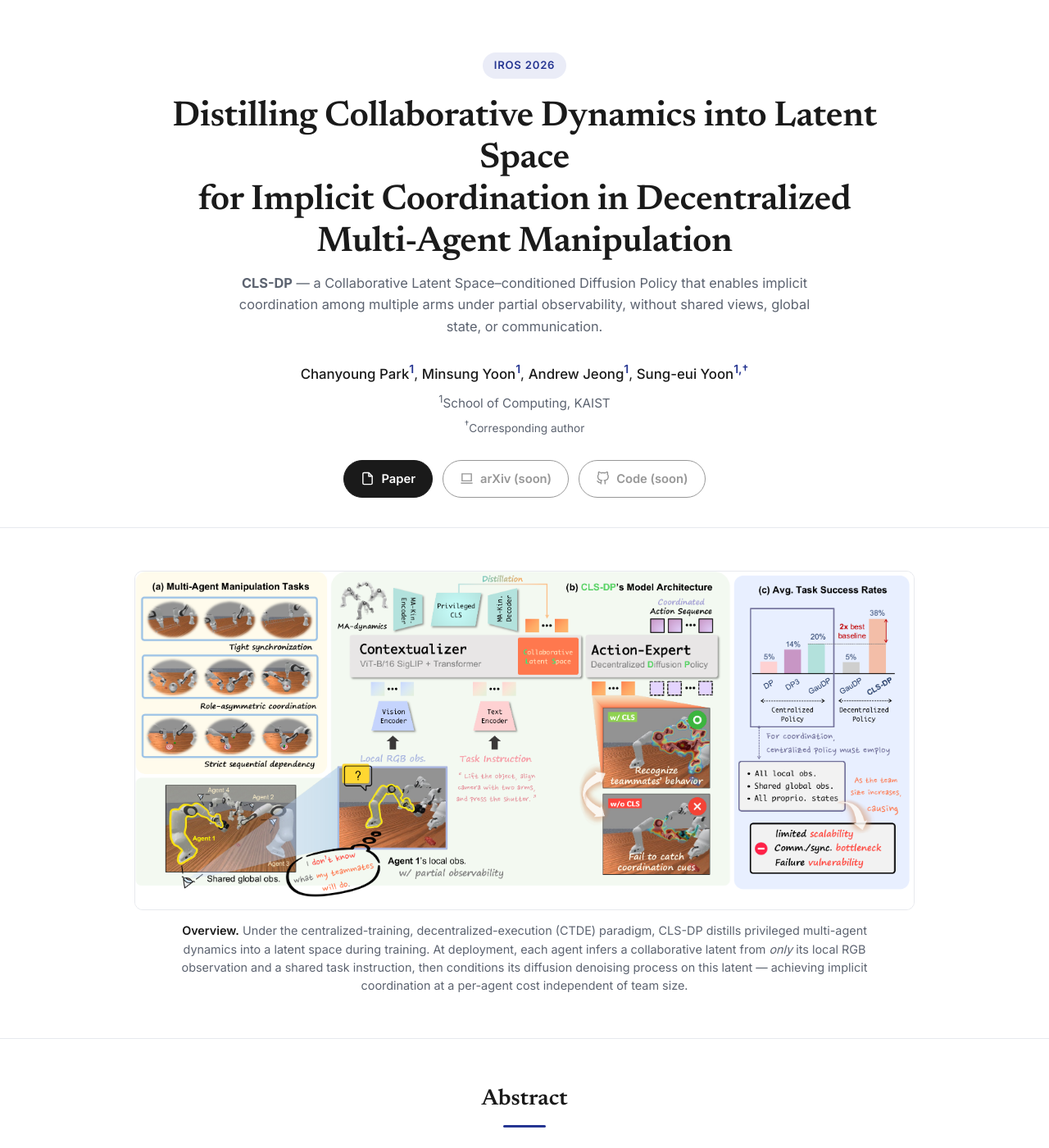
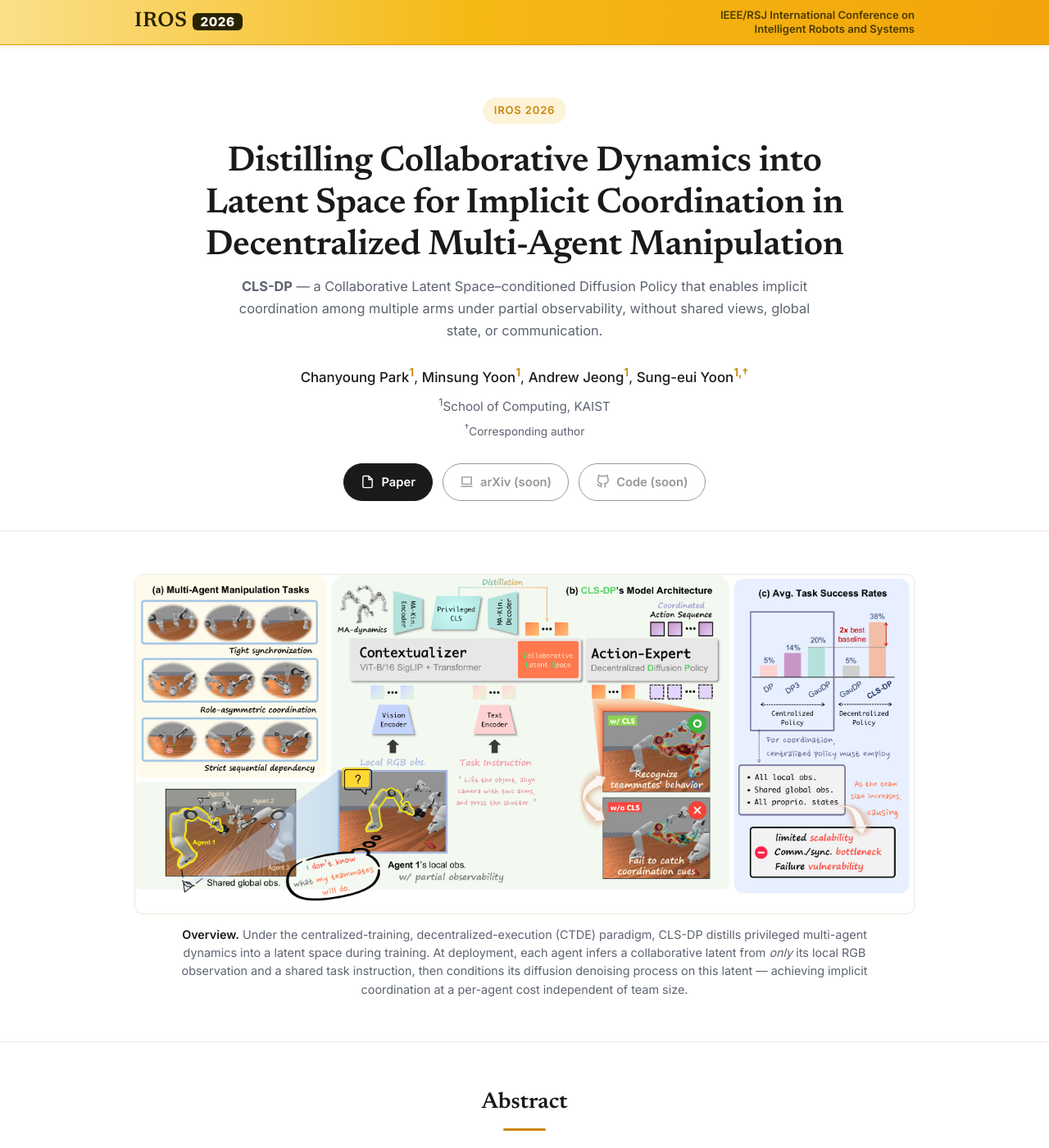
Before and after one commit to cosdeneb/cosdeneb.github.io, a Jekyll site: the page cls-dp/index.html, which Jekyll copies as it is, in a window 1280 px wide and 1400 px high. Shown: the whole window at 82% size. Built offline with Jekyll 4.4.1, drawn with Linux system fonts in a browser that asks for light colours.

Commit message:
Add IROS 2026 banner and yellow theme to CLS-DP page
- Sticky top conference bar with IROS 2026 logo mark
- Switch accent color to gold/yellow throughout
- Fix title wrapping (keep "Latent Space" etc. unbroken)
- Tint Results group rows with light IROS yellow

```diff
--- a/cls-dp/index.html
+++ b/cls-dp/index.html
@@ -23,10 +23,11 @@
       --bg: #ffffff;
       --fg: #1a1a1a;
       --muted: #5c6370;
-      --accent: #263692;
-      --accent-soft: #eaecf7;
-      --border: #e7e9ee;
-      --code-bg: #f6f7f9;
+      --accent: #c8860b;          /* deep gold */
+      --accent-bright: #f5b914;   /* bright yellow */
+      --accent-soft: #fcf3d8;
+      --border: #ece7da;
+      --code-bg: #faf7ef;
       --max: 1000px;
     }
     * { box-sizing: border-box; }
@@ -40,6 +41,37 @@
       -webkit-font-smoothing: antialiased;
     }
     .wrap { max-width: var(--max); margin: 0 auto; padding: 0 24px; }
+
+    /* ---------- Top conference bar ---------- */
+    .topbar {
+      position: sticky; top: 0; z-index: 50;
+      background: linear-gradient(90deg, #fbe08a 0%, #f5b914 45%, #f2a40a 100%);
+      border-bottom: 1px solid #e0980a;
+      box-shadow: 0 1px 8px rgba(180, 130, 0, 0.18);
+    }
+    .topbar-inner {
+      display: flex; align-items: center; justify-content: space-between;
+      gap: 16px; padding-top: 10px; padding-bottom: 10px;
+    }
+    .iros-logo {
+      display: inline-flex; align-items: baseline; gap: 7px;
+      text-decoration: none; line-height: 1;
+    }
+    .iros-mark {
+      font-family: 'Newsreader', Georgia, serif;
+      font-weight: 700; font-size: 1.6rem; letter-spacing: 0.02em;
+      color: #2a2300;
+    }
+    .iros-year {
+      font-weight: 800; font-size: 0.95rem; letter-spacing: 0.04em;
+      color: #fff; background: #2a2300;
+      padding: 3px 9px; border-radius: 6px;
+    }
+    .iros-sub {
+      font-size: 0.82rem; font-weight: 600; color: #4a3c00;
+      text-align: right; line-height: 1.3;
+    }
+    @media (max-width: 600px) { .iros-sub { display: none; } }
 
     /* ---------- Hero ---------- */
     header.hero {
@@ -69,6 +101,7 @@
       letter-spacing: -0.01em;
     }
     h1.title .method { color: var(--accent); }
+    .nowrap { white-space: nowrap; }
     .subtitle {
       font-size: 1.02rem;
       color: var(--muted);
@@ -148,9 +181,13 @@
     table.results th, table.results td { padding: 9px 10px; text-align: center; border-bottom: 1px solid var(--border); }
     table.results th { font-weight: 600; background: var(--code-bg); }
     table.results td:first-child, table.results th:first-child { text-align: left; }
-    table.results tr.ours { background: var(--accent-soft); font-weight: 600; }
-    table.results tr.ours td:first-child { color: var(--accent); }
-    .group-row td { background: #fafbfc; font-weight: 600; font-style: italic; text-align: left; color: var(--muted); }
+    table.results tr.ours { background: var(--accent-soft); font-weight: 700; }
+    table.results tr.ours td:first-child { color: #9a6700; }
+    .group-row td {
+      background: #fbeec2; font-weight: 700; font-style: normal;
+      text-align: left; color: #6b5200; letter-spacing: 0.02em;
+      text-transform: uppercase; font-size: 0.78rem;
+    }
     .best { font-weight: 700; }
 
     /* ---------- BibTeX ---------- */
@@ -186,13 +223,24 @@
 </head>
 <body>
 
+  <!-- ===================== TOP CONFERENCE BAR ===================== -->
+  <div class="topbar">
+    <div class="wrap topbar-inner">
+      <a class="iros-logo" href="https://www.ieee-ras.org/conferences-workshops/financially-co-sponsored/iros">
+        <span class="iros-mark">IROS</span><span class="iros-year">2026</span>
+      </a>
+      <span class="iros-sub">IEEE/RSJ International Conference on<br/>Intelligent Robots and Systems</span>
+    </div>
+  </div>
+
   <!-- ===================== HERO ===================== -->
   <header class="hero">
     <div class="wrap">
       <span class="venue">IROS 2026</span>
       <h1 class="title">
-        Distilling Collaborative Dynamics into Latent Space<br/>
-        for Implicit Coordination in Decentralized<br/>Multi-Agent Manipulation
+        Distilling Collaborative Dynamics into <span class="nowrap">Latent&nbsp;Space</span>
+        for <span class="nowrap">Implicit&nbsp;Coordination</span> in Decentralized
+        <span class="nowrap">Multi-Agent&nbsp;Manipulation</span>
       </h1>
       <p class="subtitle">
         <span class="method"><strong>CLS-DP</strong></span> &mdash; a Collaborative Latent Space&ndash;conditioned Diffusion Policy that enables
```
